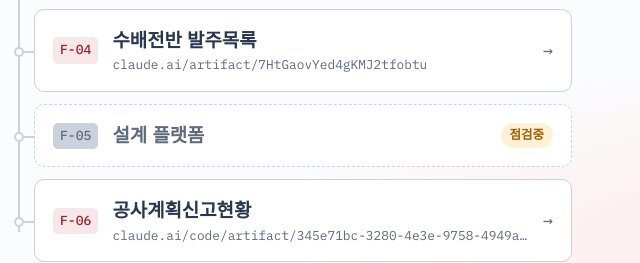
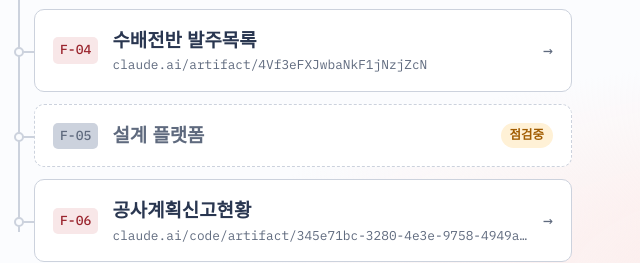
Before and after one commit to hyj53042-dev/grandsun-links, a plain HTML site: page index.html in a window 1280 px wide. Shown: the part 525-788 px from the top of the page, 348-988 px from the left. Drawn offline with Linux system fonts and the light colour scheme; a web font is replaced by a local one.

Commit message:
수배전반 발주목록 링크 주소 변경
Co-Authored-By: Claude Opus 5.5 <noreply@anthropic.com>
Claude-Session: https://claude.ai/code/session_01BxA8UfMmYH7Qnp4njSa2ea

```diff
--- a/index.html
+++ b/index.html
@@ -202,7 +202,7 @@ const LINKS = [
   { name: "전기설계 실무자 회의", url: "https://claude.ai/artifact/13RBgjcJANkTMdmEvCHrkB" },
   { name: "전기설계 주간진행관리", url: "https://claude.ai/artifact/J9xHhEvhPr8gqMLSNcFGkL" },
   { name: "RPS 발전소 현황",    url: "https://claude.ai/artifact/UREY5KEr81nUURp6RSV6ju" },
-  { name: "수배전반 발주목록",   url: "https://claude.ai/artifact/7HtGaovYed4gKMJ2tfobtu" },
+  { name: "수배전반 발주목록",   url: "https://claude.ai/artifact/4Vf3eFXJwbaNkF1jNzjZcN" },
   { name: "설계 플랫폼",      url: "https://grandsun.hyj53042.workers.dev/", maintenance: true },
   { name: "공사계획신고현황", url: "https://claude.ai/code/artifact/345e71bc-3280-4e3e-9758-4949aa667118" },
 ];
```
